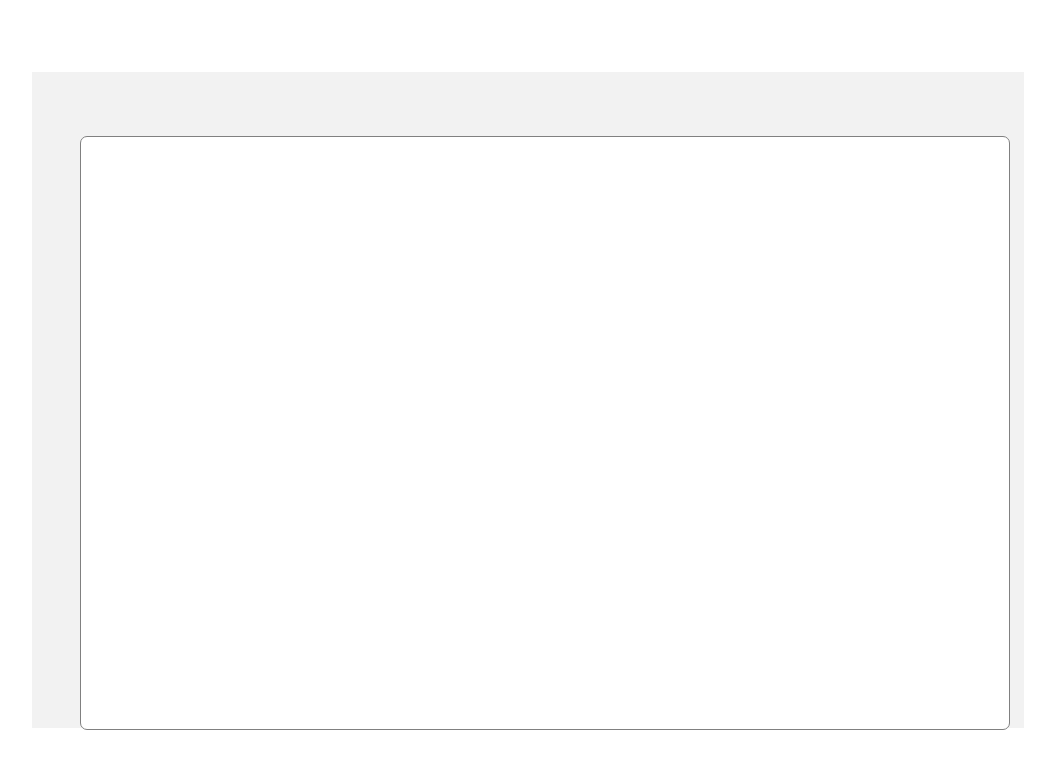
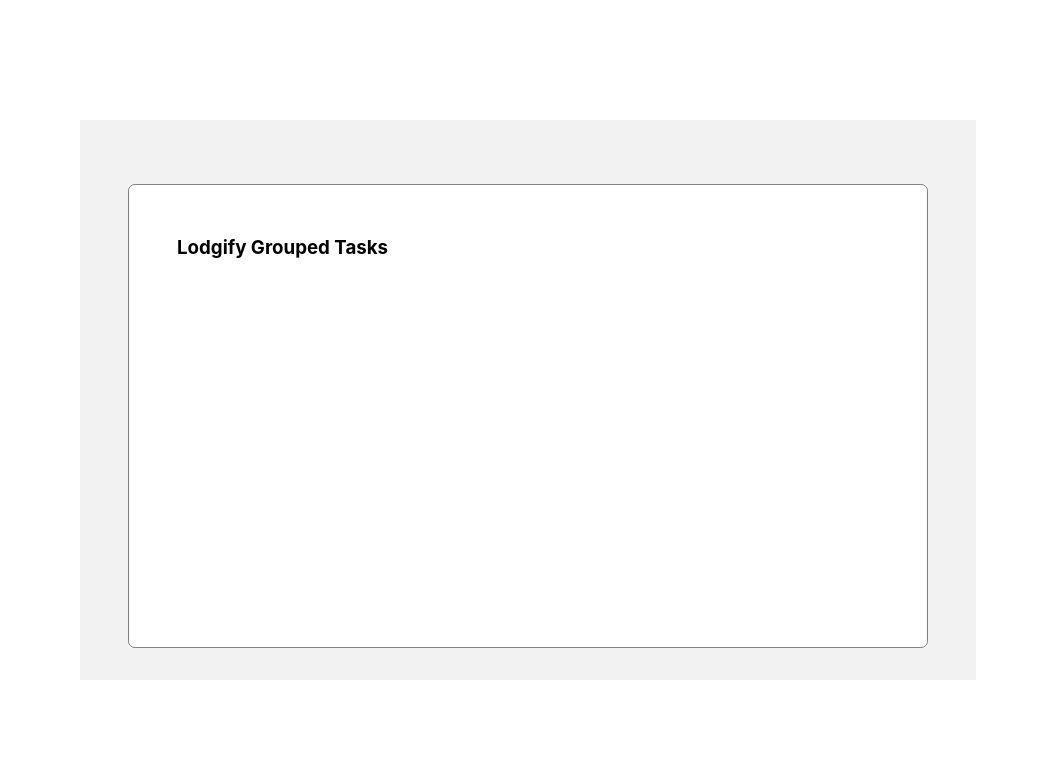
Before and after one commit to wtartanus/lodgify-widget, a React (Create React App) app: page / in a window 1280 px wide. Shown: the top 768 px of the page, without its empty margins (112-1167 px from the left). Built offline with nearby package versions, Linux system fonts and the light colour scheme.

Commit message:
Created widget header.

```diff
--- a/src/App.styles.tsx
+++ b/src/App.styles.tsx
@@ -12,4 +12,5 @@
     padding: 4rem 3rem 2rem 3rem;
     width: 70vw;
     height: 70vh;
+    box-sizing: border-box;
 `;
--- a/src/components/widget/Widget.styles.tsx
+++ b/src/components/widget/Widget.styles.tsx
@@ -6,5 +6,10 @@
     border: 1px solid gray;
     border-radius: 7px;
     background-color: #fff;
-    padding: 1rem;
+    padding: 2rem 1rem 1rem 1rem;
+    box-sizing: border-box;
 `;
+
+export const Header = styled.div`
+    padding: 0 2rem;
+`;
--- a/src/components/widget/Widget.tsx
+++ b/src/components/widget/Widget.tsx
@@ -1,7 +1,11 @@
-import { Container } from './Widget.styles';
+import { Container, Header } from './Widget.styles';
 
 export function Widget() {
   return (
-    <Container></Container>
+    <Container>
+        <Header>
+            <h3>Lodgify Grouped Tasks</h3>
+        </Header>
+    </Container>
   );
 }
```
Also changed, not shown: 1 other file (tests, documents, lock files or other folders).
